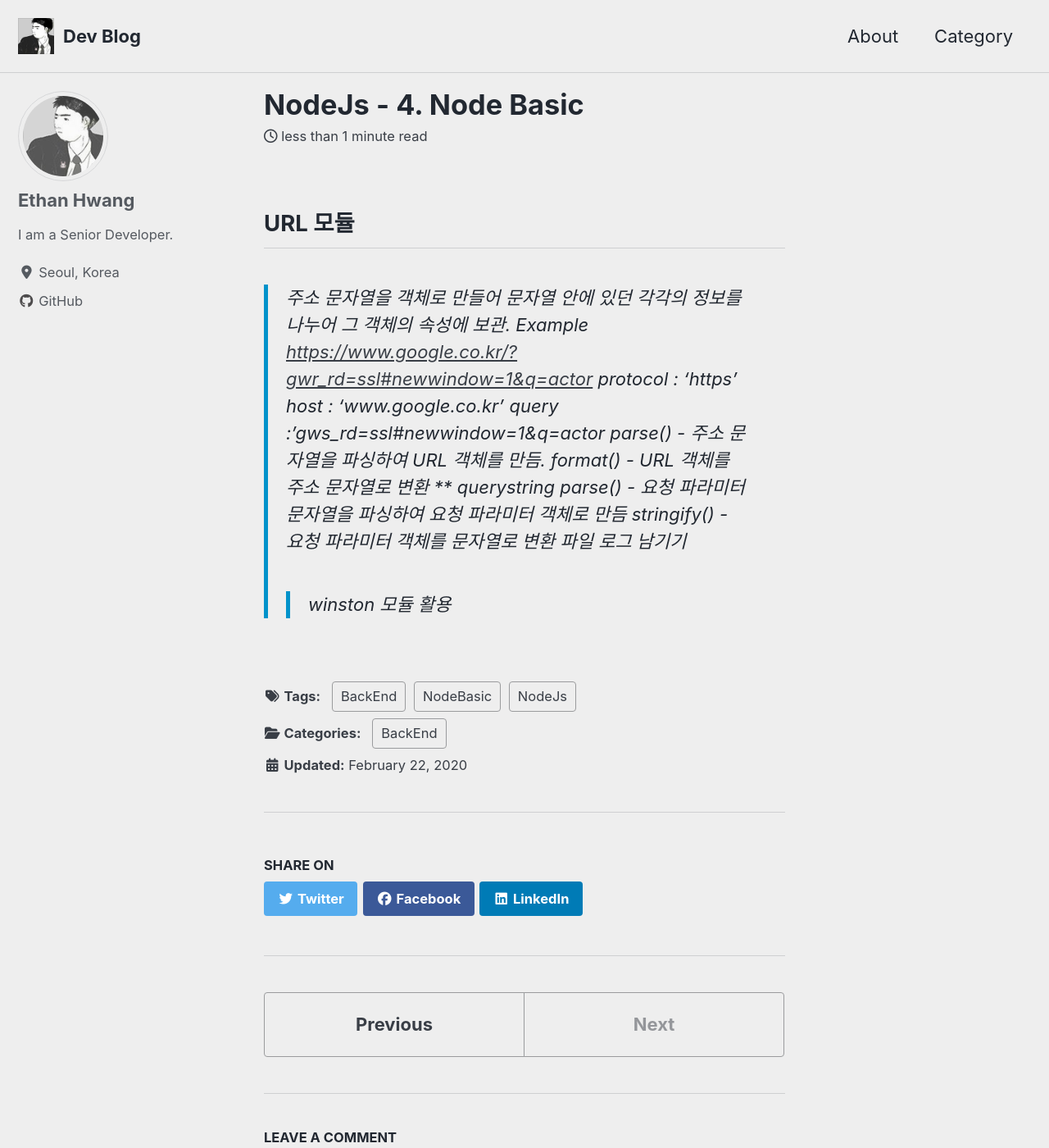
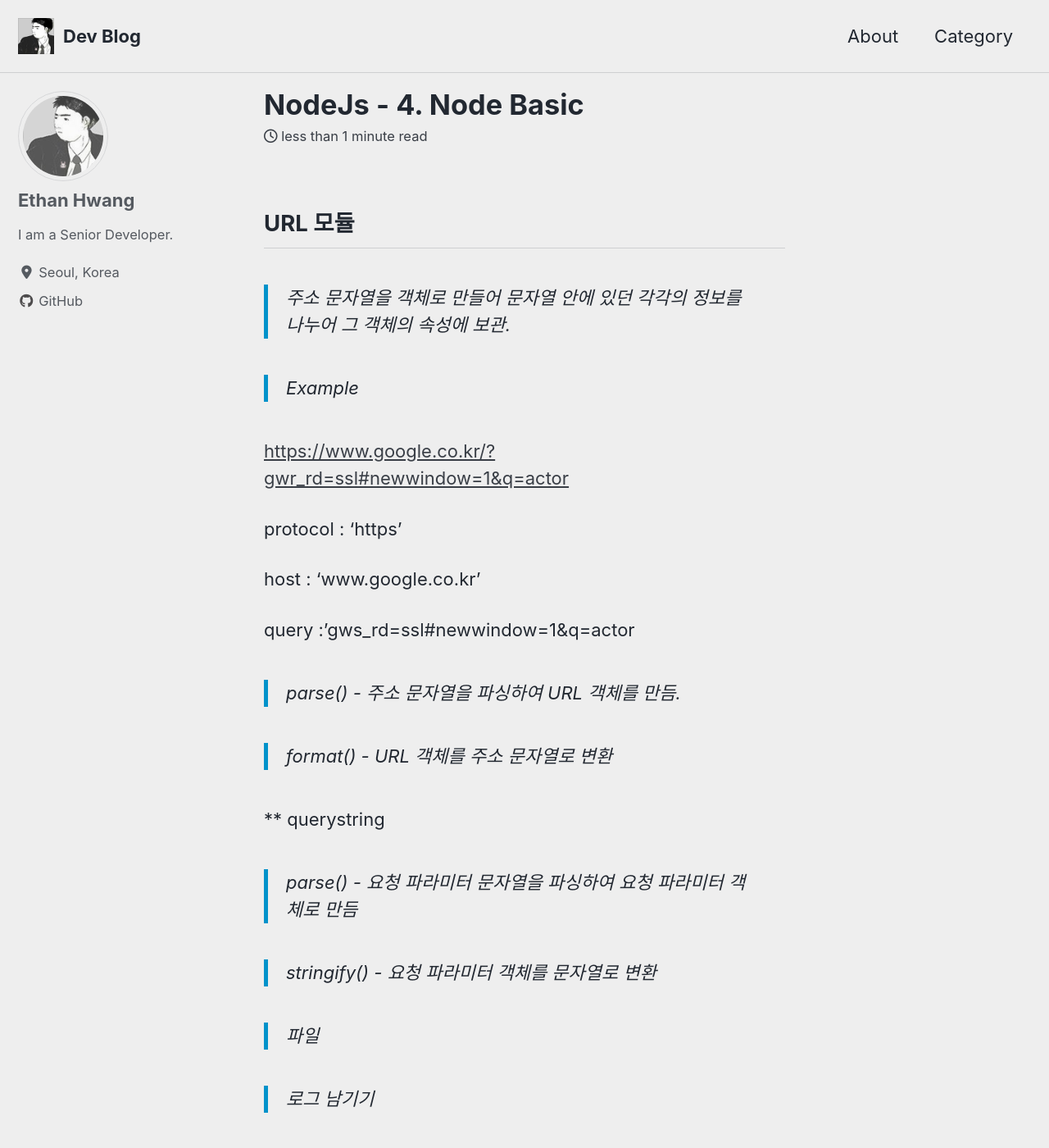
Before and after one commit to LNDNJC/lndnjc.github.io, a Jekyll site: the page built from _posts/2020-02-22-NodeJs-NodeBasic.md, in a window 1280 px wide and 1400 px high. Shown: the whole window at 82% size. Built offline with Jekyll 4.4.1, drawn with Linux system fonts in a browser that asks for light colours; cached includes are drawn as plain includes; nearby versions of some CDN libraries; comment, search, counter and statistics services are not loaded.

Commit message:
no message

```diff
--- a/_posts/2020-02-22-NodeJs-NodeBasic.md
+++ b/_posts/2020-02-22-NodeJs-NodeBasic.md
@@ -11,18 +11,30 @@ tags:
 last_modified_at: 2020-02-22T08:06:00-05:00
 ---
 ## URL 모듈
+> 주소 문자열을 객체로 만들어 문자열 안에 있던 각각의 정보를 나누어 그 객체의 속성에 보관.
 
-> 주소 문자열을 객체로 만들어 문자열 안에 있던 각각의 정보를 나누어 그 객체의 속성에 보관.
 > Example
+
 [https://www.google.co.kr/?gwr_rd=ssl#newwindow=1&q=actor](https://www.google.co.kr/%3Fgwr_rd%3Dssl%23newwindow%3D1%26q%3Dactor)
+
 protocol : 'https'
+
 host : 'www.google.co.kr'
+
 query :'gws_rd=ssl#newwindow=1&q=actor
+
 >parse() - 주소 문자열을 파싱하여 URL 객체를 만듬.
+
 >format() - URL 객체를 주소 문자열로 변환
+
 ** querystring
+
 > parse() - 요청 파라미터 문자열을 파싱하여 요청 파라미터 객체로 만듬
+
 > stringify() - 요청 파라미터 객체를 문자열로 변환
+
 > 파일
+
 > 로그 남기기
+
 >> winston 모듈 활용
```
